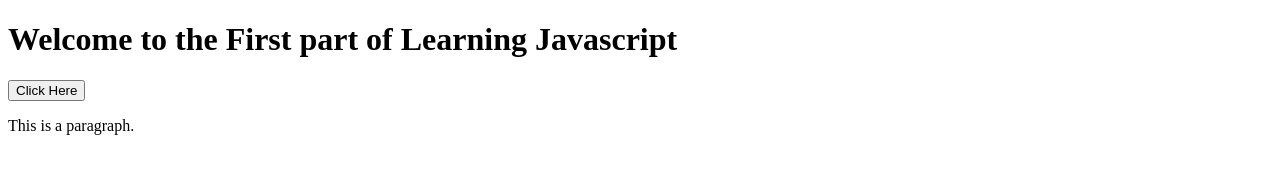
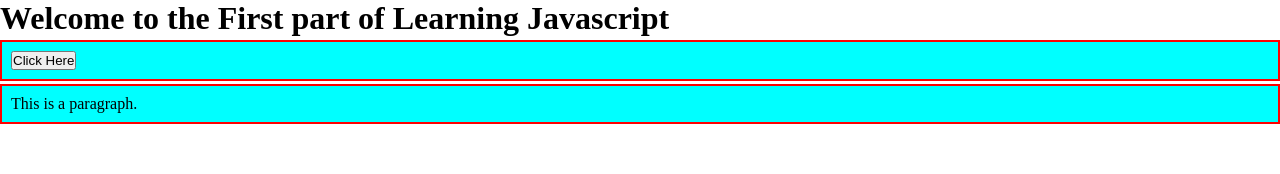
Before and after one commit to namancool/Python-With-Google-and-javascript, a plain HTML site: page index.html in a window 1280 px wide. Drawn offline with Linux system fonts and the light colour scheme.

Commit message:
41st commit

```diff
--- a/index.html
+++ b/index.html
@@ -6,7 +6,27 @@
     <meta http-equiv="X-UA-Compatible" content="IE=edge">
     <meta name="viewport" content="width=device-width, initial-scale=1.0">
     <title>Learning Javascript</title>
+    <style>
+        *{
+            margin:0;
+            padding:0;
+        }
+
+        .container {
+
+            border: 2px solid red;
+            margin: 3px 0;
+            background-color: cyan;
+            padding: 9px;
+        }
+
+
+
+    </style>
+
 </head>
+
+
 
 <body>
     <h1>Welcome to the First part of Learning Javascript</h1>
--- a/index.js
+++ b/index.js
@@ -193,10 +193,12 @@ let myFirstString = "Naman is a bad boy, he is so bad" ;
 // console.log(myFirstString.replace("Naman","Rohan"));
 
 //Dates in javascript
-MyDate = new Date();
-console.log(MyDate);
-console.log(MyDate.getTime());
-console.log(MyDate.getFullYear());
-console.log(MyDate.getDay());
-console.log(MyDate.getMinutes());
-console.log(MyDate.getHours());
+// MyDate = new Date();
+// console.log(MyDate);
+// console.log(MyDate.getTime());
+// console.log(MyDate.getFullYear());
+// console.log(MyDate.getDay());
+// console.log(MyDate.getMinutes());
+// console.log(MyDate.getHours());
+
+//
```
